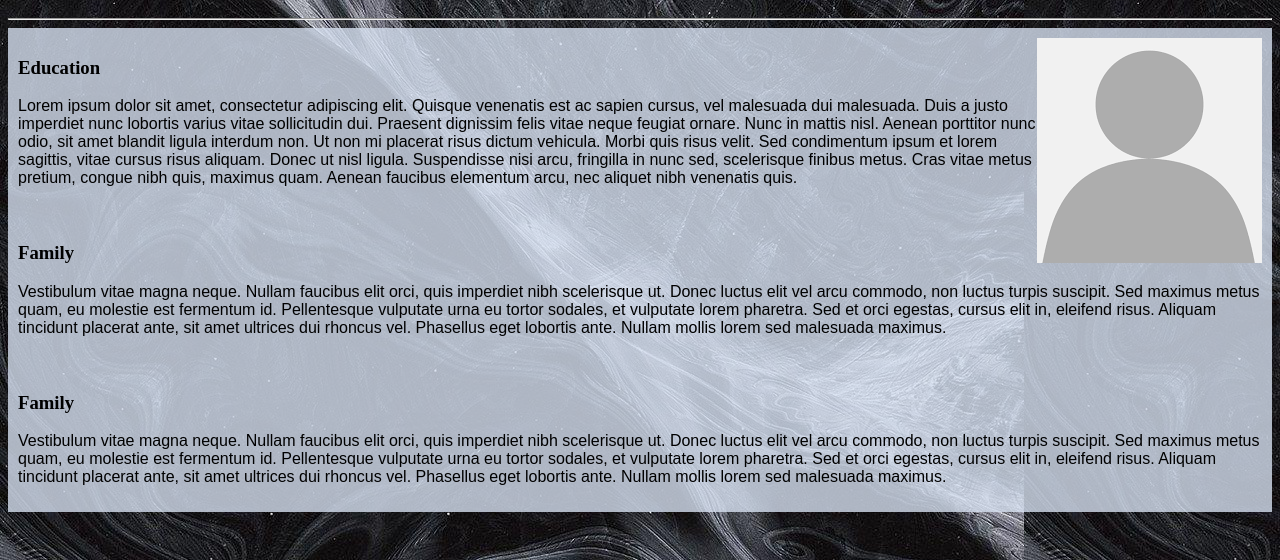
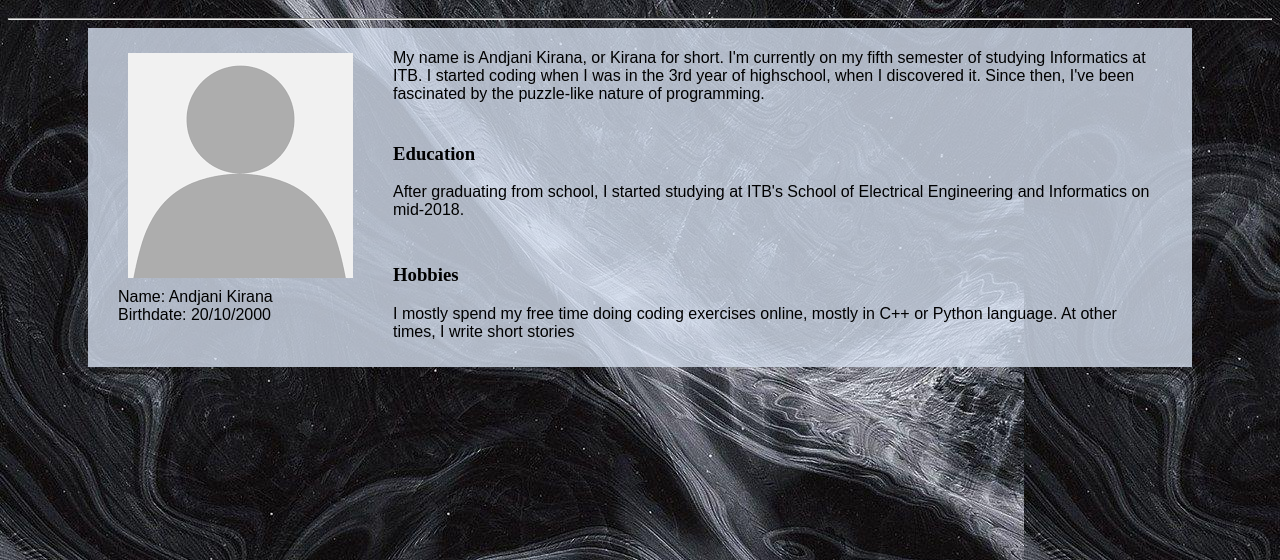
Before and after one commit to ifakid/WBD, a plain HTML site: page about.html in a window 1280 px wide. Shown: the part 240-800 px from the top of the page. Drawn offline with Linux system fonts and the light colour scheme.

Commit message:
Add profile pict

```diff
--- a/about.html
+++ b/about.html
@@ -16,26 +16,33 @@
 		</div>
 		<hr>
 		<div class="container">
-			<div class="left">
-					<img src="img/download.png" style="float: right;">
-				<h3>Education</h3>
+			<div class="float">
+				<img id="profile" src="img/download.png">
+				<span class="caption">
+					Name: Andjani Kirana
+				</span>
+				<span class="caption">
+					Birthdate: 20/10/2000
+				</span>
+			</div>
+			<div>
 				<p>
-					Lorem ipsum dolor sit amet, consectetur adipiscing elit. Quisque venenatis est ac sapien cursus, vel malesuada dui malesuada. Duis a justo imperdiet nunc lobortis varius vitae sollicitudin dui. Praesent dignissim felis vitae neque feugiat ornare. Nunc in mattis nisl. Aenean porttitor nunc odio, sit amet blandit ligula interdum non. Ut non mi placerat risus dictum vehicula. Morbi quis risus velit. Sed condimentum ipsum et lorem sagittis, vitae cursus risus aliquam. Donec ut nisl ligula. Suspendisse nisi arcu, fringilla in nunc sed, scelerisque finibus metus. Cras vitae metus pretium, congue nibh quis, maximus quam. Aenean faucibus elementum arcu, nec aliquet nibh venenatis quis.
+					My name is Andjani Kirana, or Kirana for short. I'm currently on my fifth semester of studying Informatics at ITB. I started coding when I was in the 3rd year of highschool, when I discovered it. Since then, I've been fascinated by the puzzle-like nature of programming.
 				</p>
+				<div>
+					<h3>Education</h3>
+					<p>
+						After graduating from school, I started studying at ITB's School of Electrical Engineering and Informatics on mid-2018.
+					</p>
+				</div>
+				<div>
+					<h3>Hobbies</h3>
+					<p>
+						I mostly spend my free time doing coding exercises online, mostly in C++ or Python language. At other times, I write short stories
+					</p>
+				</div>
+			</div>
 
-			</div>
-			<div class="right">
-				<h3>Family</h3>
-				<p>
-					Vestibulum vitae magna neque. Nullam faucibus elit orci, quis imperdiet nibh scelerisque ut. Donec luctus elit vel arcu commodo, non luctus turpis suscipit. Sed maximus metus quam, eu molestie est fermentum id. Pellentesque vulputate urna eu tortor sodales, et vulputate lorem pharetra. Sed et orci egestas, cursus elit in, eleifend risus. Aliquam tincidunt placerat ante, sit amet ultrices dui rhoncus vel. Phasellus eget lobortis ante. Nullam mollis lorem sed malesuada maximus.
-				</p>
-			</div>
-			<div class="left">
-				<h3>Family</h3>
-				<p>
-					Vestibulum vitae magna neque. Nullam faucibus elit orci, quis imperdiet nibh scelerisque ut. Donec luctus elit vel arcu commodo, non luctus turpis suscipit. Sed maximus metus quam, eu molestie est fermentum id. Pellentesque vulputate urna eu tortor sodales, et vulputate lorem pharetra. Sed et orci egestas, cursus elit in, eleifend risus. Aliquam tincidunt placerat ante, sit amet ultrices dui rhoncus vel. Phasellus eget lobortis ante. Nullam mollis lorem sed malesuada maximus.
-				</p>
-			</div>
 		</div>
 
 		<script type="text/javascript">
--- a/style.css
+++ b/style.css
@@ -26,15 +26,24 @@ nav li {
 p {
 	font-family: Arial, Helvetica, sans-serif;
 }
+.caption {
+	display: block;
+	font-family: Arial, Helvetica, sans-serif;
+}
 .center {
 	margin: 0 auto;
 	text-align: center;
 }
 .container {
 	background-color: rgba(214,224,240,0.8);
+	margin: auto 80px;
 }
 .container div {
-	padding: 10px 10px;
+	padding: 5px 20px;
+}
+.float {
+	margin: 10px 10px;
+	float: left;
 }
 .header {
 	margin-top: 200px;
@@ -46,3 +55,7 @@ p {
 .right  {
 	padding-left: 50%;
 }
+#profile {
+	float: right;
+	margin: 10px 10px;
+}
```
Also changed, not shown: img/kiran.jpeg (added).
